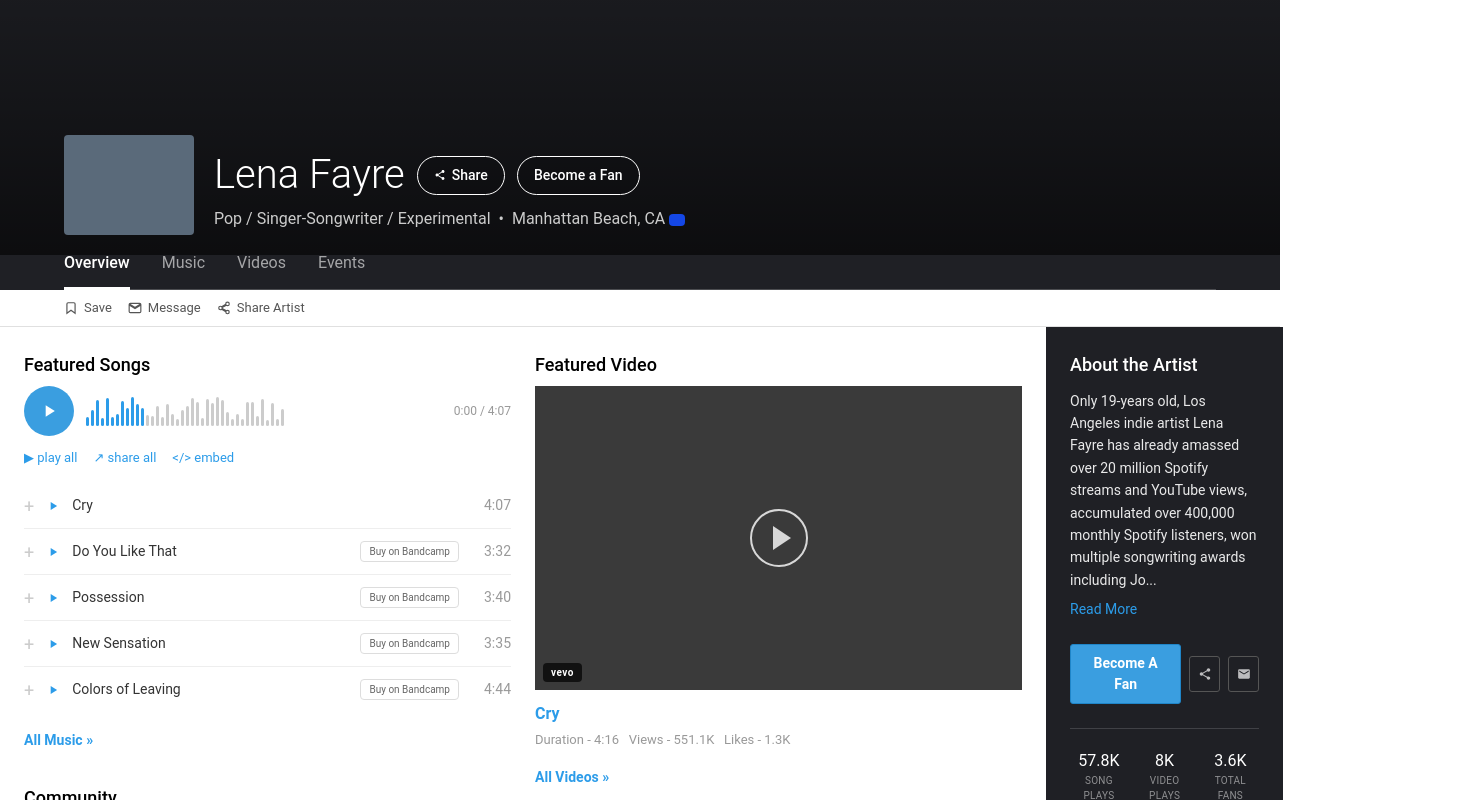
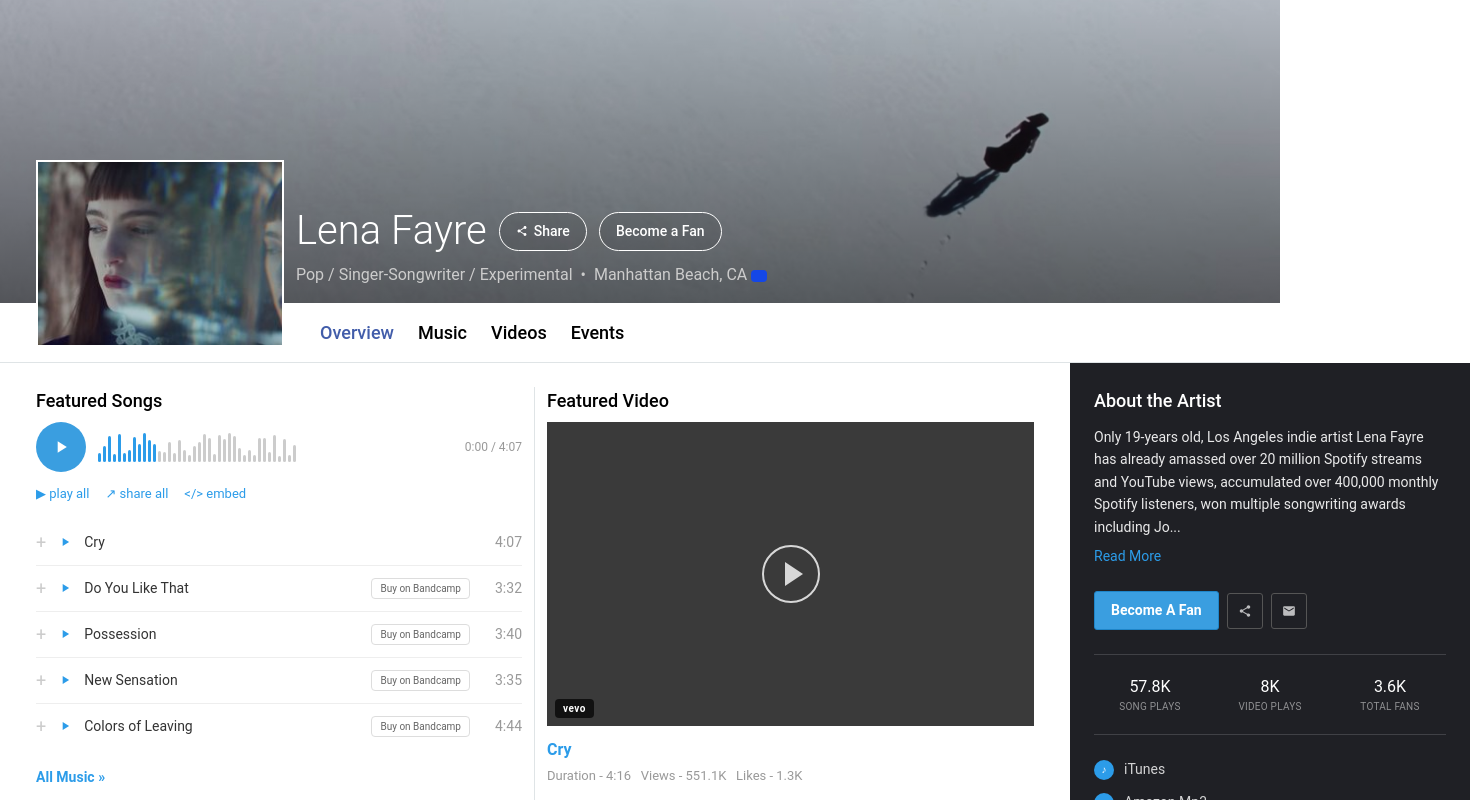
Before and after one commit to gyarra/ovrtone-demo, a Next.js app: page /reverbnation in a window 1280 px wide. Shown: the part 160-960 px from the top of the page, 1470 px wide, since content can reach past the window. Built offline with nearby package versions, Linux system fonts and the light colour scheme.

Commit message:
Improved reverb design

```diff
--- a/app/reverbnation/page.js
+++ b/app/reverbnation/page.js
@@ -18,6 +18,7 @@
   blueBtnBorder: "rgb(31, 133, 200)",
   fan: "#e8513d",
   border: "#ddd",
+  sectionBorder: "rgb(223, 228, 230)",
 };
 
 const FONT = "'Roboto', 'Helvetica', Arial, sans-serif";
@@ -110,10 +111,10 @@
   const [footerTab, setFooterTab] = useState("Artists");
 
   return (
-    <div style={{ fontFamily: FONT, fontSize: 16, color: C.textPrimary, backgroundColor: C.pageBg }}>
+    <div className="text-base text-[rgb(51,51,51)] bg-[#edf0f1]" style={{ fontFamily: FONT }}>
 
       {/* HEADER NAV */}
-      <header className="fixed top-0 left-0 right-0 z-[4003]" style={{ backgroundColor: C.black, height: 55 }}>
+      <header className="fixed top-0 left-0 right-0 z-[4003] bg-black h-[55px]">
         <div className="max-w-[1200px] mx-auto flex items-center h-full px-4 gap-4">
           <div className="flex items-center gap-1.5 flex-shrink-0">
             <svg width="20" height="20" viewBox="0 0 20 20" fill="none"><circle cx="10" cy="10" r="9" stroke={C.blue} strokeWidth="2"/><circle cx="10" cy="10" r="4" fill={C.blue}/></svg>
@@ -145,22 +146,21 @@
         </div>
       </header>
 
-      <div style={{ height: 55 }} />
+      <div className="h-[55px]" />
 
       {/* HERO / COVER PHOTO */}
-      <section className="relative" style={{ backgroundColor: C.coverBg }}>
-        <div className="relative w-full" style={{ height: 360 }}>
-          <div className="absolute inset-0" style={{ backgroundColor: C.coverBg }} />
+      <section className="relative bg-[rgb(31,32,37)]">
+        <div className="relative w-full h-[430px]">
+          <div
+            className="absolute inset-0 bg-cover bg-[rgb(31,32,37)]"
+            style={{ backgroundImage: "url('/reverb_background.jpeg')", backgroundPosition: "center top" }}
+          />
           <div className="absolute inset-0 bg-gradient-to-t from-[rgba(0,0,0,0.6)] to-transparent" />
         </div>
 
-        <div className="max-w-[1200px] mx-auto px-6 relative" style={{ marginTop: -120 }}>
-          <div className="flex items-end gap-5 pb-4">
-            <div className="w-[130px] h-[100px] flex-shrink-0 overflow-hidden rounded">
-              <PlaceholderImg w={130} h={100} style={{ backgroundColor: "#5a6a7a" }} />
-            </div>
-
-            <div className="pb-1 flex-1">
+        <div className="mx-auto px-9 relative -mt-[120px]">
+          <div className="flex items-end gap-5 pb-4" style={{ paddingLeft: 260 }}>
+            <div className="flex-1">
               <div className="flex items-center gap-3 mb-1.5">
                 <h1 className="text-white text-[40px] leading-[52px]" style={{ fontWeight: 300 }}>
                   Lena Fayre
@@ -185,18 +185,29 @@
               </p>
             </div>
           </div>
+        </div>
+      </section>
 
-          <div className="flex gap-8 border-b border-[rgba(255,255,255,0.2)]">
+      {/* TAB NAV BAR (white, with profile photo overlapping into hero) */}
+      <div className="relative bg-white h-[60px] border-b border-[rgb(223,228,230)]">
+        <div className="mx-auto px-9 relative h-full flex items-center">
+          {/* Profile photo - overlaps hero and nav bar */}
+          <div
+            className="absolute shrink-0 overflow-hidden w-[248px] h-[187px] border-2 border-white -top-[143px] left-9"
+          >
+            <img src="/lena_profile_pic.jpeg" alt="Lena Fayre" className="w-full h-full object-cover" />
+          </div>
+
+          {/* Tabs - offset to the right of the profile photo */}
+          <div className="flex items-center h-full ml-[260px] pl-3">
             {TABS.map((tab) => (
               <button
                 key={tab}
                 onClick={() => setActiveTab(tab)}
-                className="pb-3 text-[16px] cursor-pointer transition-colors"
+                className="h-full px-3 text-[18px] cursor-pointer transition-colors"
                 style={{
-                  color: activeTab === tab ? C.white : "rgba(255,255,255,0.6)",
-                  borderBottom: activeTab === tab ? "3px solid #fff" : "3px solid transparent",
-                  fontWeight: activeTab === tab ? 500 : 400,
-                  marginBottom: -1,
+                  color: activeTab === tab ? "rgb(66, 93, 170)" : C.black,
+                  fontWeight: 500,
                 }}
               >
                 {tab}
@@ -204,41 +215,23 @@
             ))}
           </div>
         </div>
-      </section>
-
-      {/* ACTION BAR */}
-      <div style={{ backgroundColor: C.contentBg }} className="border-b border-[#e0e0e0]">
-        <div className="max-w-[1200px] mx-auto px-6 flex items-center gap-4 py-2">
-          <button className="flex items-center gap-1.5 text-[13px] text-[#555] cursor-pointer hover:text-[#333]">
-            <svg width="14" height="14" fill="none" stroke="currentColor" strokeWidth="2" viewBox="0 0 24 24"><path d="M19 21l-7-5-7 5V5a2 2 0 012-2h10a2 2 0 012 2z"/></svg>
-            Save
-          </button>
-          <button className="flex items-center gap-1.5 text-[13px] text-[#555] cursor-pointer hover:text-[#333]">
-            <svg width="14" height="14" fill="none" stroke="currentColor" strokeWidth="2" viewBox="0 0 24 24"><path d="M20 4H4c-1.1 0-2 .9-2 2v12c0 1.1.9 2 2 2h16c1.1 0 2-.9 2-2V6c0-1.1-.9-2-2-2zm0 4l-8 5-8-5V6l8 5 8-5v2z"/></svg>
-            Message
-          </button>
-          <button className="flex items-center gap-1.5 text-[13px] text-[#555] cursor-pointer hover:text-[#333]">
-            <svg width="14" height="14" fill="none" stroke="currentColor" strokeWidth="2" viewBox="0 0 24 24"><path d="M18 16.08c-.76 0-1.44.3-1.96.77L8.91 12.7c.05-.23.09-.46.09-.7s-.04-.47-.09-.7l7.05-4.11c.54.5 1.25.81 2.04.81 1.66 0 3-1.34 3-3s-1.34-3-3-3-3 1.34-3 3c0 .24.04.47.09.7L8.04 9.81C7.5 9.31 6.79 9 6 9c-1.66 0-3 1.34-3 3s1.34 3 3 3c.79 0 1.5-.31 2.04-.81l7.12 4.16c-.05.21-.08.43-.08.65 0 1.61 1.31 2.92 2.92 2.92s2.92-1.31 2.92-2.92-1.31-2.92-2.92-2.92z"/></svg>
-            Share Artist
-          </button>
-        </div>
       </div>
 
       {/* MAIN CONTENT (white content + dark sidebar) */}
-      <main className="max-w-[1200px] mx-auto" style={{ display: "table", width: "100%" }}>
-        <div style={{ display: "table-cell", verticalAlign: "top", backgroundColor: C.contentBg }}>
-          <div className="overflow-hidden px-3 py-6">
-            <div className="flex gap-0">
+      <main className="flex w-full">
+        {/* Content area */}
+        <div className="flex-1 bg-white align-top">
+          <div className="overflow-hidden p-6 px-6">
+            <div className="grid grid-cols-2 border-b border-[rgb(223,228,230)]">
 
               {/* LEFT COLUMN: Featured Songs + Community */}
-              <div className="w-1/2 px-3">
+              <div className="px-3 border-r border-[rgb(223,228,230)]">
                 <div className="mb-6">
-                  <h4 className="text-[18px] text-black mb-2" style={{ fontWeight: 500 }}>Featured Songs</h4>
+                  <h4 className="text-[18px] text-black mb-2 font-medium">Featured Songs</h4>
 
                   <div className="flex items-center gap-3 mb-3">
                     <button
-                      className="w-[50px] h-[50px] rounded-full flex items-center justify-center flex-shrink-0"
-                      style={{ backgroundColor: C.blueBtnBg }}
+                      className="w-[50px] h-[50px] rounded-full flex items-center justify-center flex-shrink-0 bg-[rgb(58,158,224)]"
                     >
                       <svg width="20" height="20" fill="white" viewBox="0 0 24 24"><path d="M8 5v14l11-7z"/></svg>
                     </button>
@@ -277,7 +270,7 @@
 
                 {/* COMMUNITY */}
                 <div className="mt-8">
-                  <h4 className="text-[18px] text-black mb-3" style={{ fontWeight: 500 }}>Community</h4>
+                  <h4 className="text-[18px] text-black mb-3 font-medium">Community</h4>
 
                   <h6 className="text-[14px] font-bold mb-1">Status</h6>
                   <p className="text-[14px] text-[#666] mb-5 leading-relaxed">
@@ -322,9 +315,9 @@
               </div>
 
               {/* RIGHT COLUMN: Featured Video + Past Performances */}
-              <div className="w-1/2 px-3">
+              <div className="px-3">
                 <div className="mb-6">
-                  <h4 className="text-[18px] text-black mb-2" style={{ fontWeight: 500 }}>Featured Video</h4>
+                  <h4 className="text-[18px] text-black mb-2 font-medium">Featured Video</h4>
 
                   <div className="relative bg-[#1a1a1a] overflow-hidden mb-3" style={{ aspectRatio: "16/10" }}>
                     <div className="absolute inset-0 flex items-center justify-center">
@@ -353,7 +346,7 @@
 
                 {/* PAST PERFORMANCES */}
                 <div className="mt-8">
-                  <h4 className="text-[18px] text-black mb-3" style={{ fontWeight: 500 }}>Past Performances</h4>
+                  <h4 className="text-[18px] text-black mb-3 font-medium">Past Performances</h4>
 
                   <div className="divide-y divide-[#eee]">
                     {PERFORMANCES.map((p, i) => (
@@ -395,16 +388,10 @@
         </div>
 
         {/* DARK SIDEBAR */}
-        <aside style={{
-          display: "table-cell",
-          verticalAlign: "top",
-          backgroundColor: C.sidebarBg,
-          width: 340,
-          color: C.white,
-        }}>
+        <aside className="w-[400px] shrink-0 bg-[rgb(31,32,37)] text-white align-top">
           <div className="p-6">
             <div className="pb-6 mb-0">
-              <h4 className="text-[18px] text-white mb-3" style={{ fontWeight: 500 }}>About the Artist</h4>
+              <h4 className="text-[18px] text-white mb-3 font-medium">About the Artist</h4>
               <p className="text-[14px] text-white/90 leading-[22.4px] mb-2">
                 Only 19-years old, Los Angeles indie artist Lena Fayre has already amassed over 20 million
                 Spotify streams and YouTube views, accumulated over 400,000 monthly Spotify listeners,
@@ -461,7 +448,7 @@
               </div>
 
               <div className="border-t border-[rgba(255,255,255,0.15)] pt-5">
-                <h4 className="text-[18px] text-white mb-3" style={{ fontWeight: 500 }}>Press</h4>
+                <h4 className="text-[18px] text-white mb-3 font-medium">Press</h4>
                 <p className="text-[14px] text-white/80 leading-relaxed mb-1">
                   {"\u201C"}Artists You Should Know: Lena Fayre. Los Angeles-based artist Lena Fayre has made some very impressive strides in her brief nineteen years...{"\u201D"}
                 </p>
```
Also changed, not shown: public/lena_profile_pic.jpeg (added), public/reverb_background.jpeg (added).
